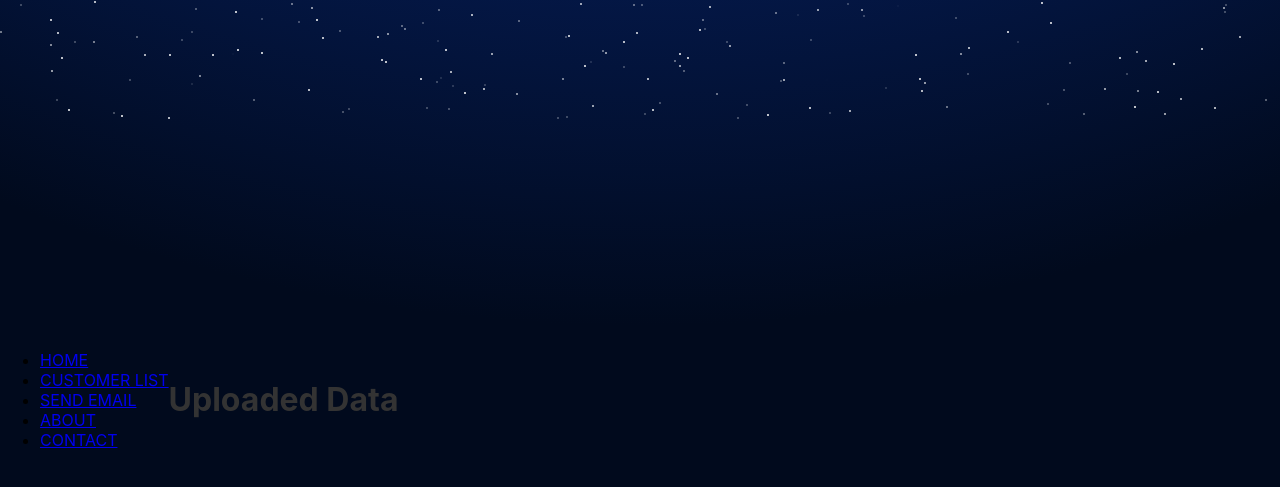
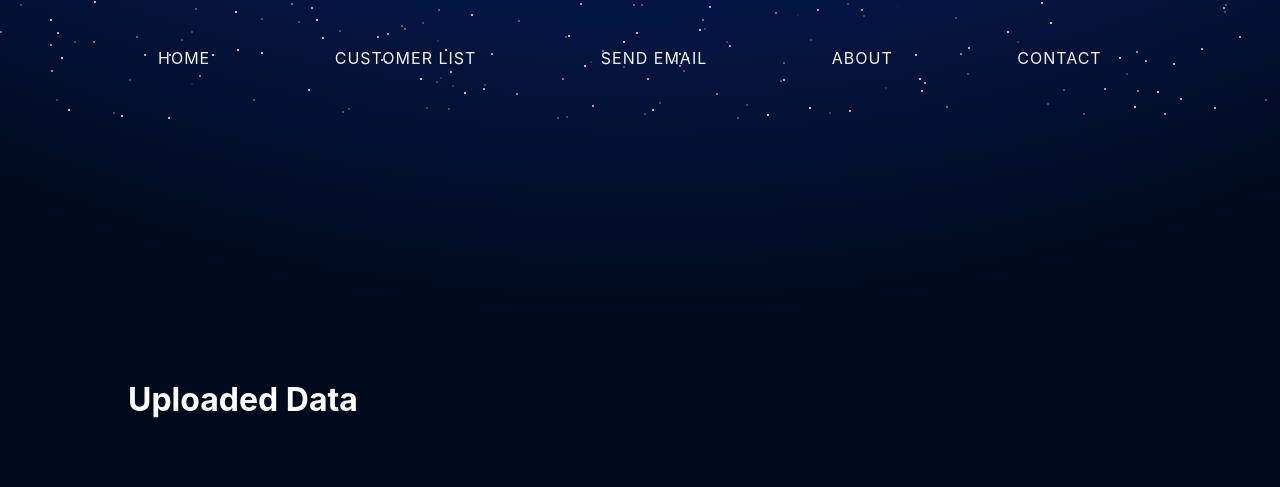
Before and after one commit to madiyarzm/Peppercorn-AI-Back-up, a FastAPI app: page /retrieve-csv-data in a window 1280 px wide. Shown: the top 487 px of the page. Run offline with FastAPI, Linux system fonts and the light colour scheme; data that the repository does not hold is empty.

Commit message:
minor design updates

```diff
--- a/templates/customer_list.html
+++ b/templates/customer_list.html
@@ -200,7 +200,7 @@
     <div class="container1">
         <nav class="shift">
             <ul>
-                <li><a href="#">HOME</a></li>
+                <li><a href="main">HOME</a></li>
                 <li><a href="#">CUSTOMER LIST</a></li>
                 <li><a href="send_email">SEND EMAIL</a></li>
                 <li><a href="#">ABOUT</a></li>
--- a/templates/main.html
+++ b/templates/main.html
@@ -141,7 +141,7 @@
             pointer-events: auto; /* Enable pointer events for the buttons */
         }
         .btn:hover {
-            background-color: #555; /* Lighter grey on hover */
+            background-color: #0512d1; /* Lighter grey on hover */
             transform: translateY(-3px); /* Subtle lift effect */
         }
         .btn {
--- a/templates/uploaded_data.html
+++ b/templates/uploaded_data.html
@@ -45,7 +45,8 @@
         h1 {
             text-align: center;
             margin-top: 20px;
-            color: #333;
+            margin-left: 10%;
+            color: #ffffff;
         }
         .file-container {
             margin: 20px auto;
@@ -89,6 +90,106 @@
 
         .button-container button:hover {
             background-color: #0056b3;
+        }
+
+
+        .container1 {
+            width: 100%;
+            padding: 18px;
+            display: flex;
+            justify-content: flex-start;
+            align-items: center;
+
+            position: absolute;
+            top: 0;
+            left: 0;
+        }
+
+        .container1 li {
+            list-style: none;
+            margin-left: 80px;
+            text-align: center;
+            display: inline;
+        }
+
+        .container1 li a {
+            text-decoration: none;
+            padding: 14px 20px;
+            font-size: 16px;
+            border-radius: 4px;
+            color: #f2f2f2;
+            display: inline-block;
+            text-align: center;
+            letter-spacing: 1px;
+            transition: all .3s ease-in;
+            font-family: "Inter", sans-serif;
+        }
+
+        .container1 li a:hover {
+            background-color: #DDFFD9;
+            background-color: #091e9627;
+            color: rgb(210, 210, 210);
+        }
+
+
+            /* SHIFT */
+        nav.shift ul li a {
+        position:relative;
+        z-index: 1;
+        }
+        nav.shift ul li a:hover {
+        color: #a1a0a0;
+        }
+        nav.shift ul li a:after {
+        display: block;
+        position: absolute;
+        top: 0;
+        border-radius: 3px;
+        left: 0;
+        bottom: 0;
+        right: 0;
+        margin: auto;
+        width: 100%;
+        height: 1px;
+        content: '.';
+        color: transparent;
+        background: #0823ba;
+        visibility: none;
+        opacity: 0;
+        z-index: -1;
+        }
+        nav.shift ul li a:hover:after {
+        opacity: 1;
+        visibility: visible;
+        height: 100%;
+        }
+
+        /* Keyframes */
+        @-webkit-keyframes circle {
+        0% {
+            width: 1px;
+            top: 0;
+            left: 0;
+            bottom: 0;
+            right: 0;
+            margin: auto;
+            height: 1px;
+            z-index: -1;
+            background: #eee;
+            border-radius: 100%;
+        }
+        100% {
+            background: #aaa;
+            height: 5000%;
+            width: 5000%;
+            z-index: -1;
+            top: 0;
+            bottom: 0;
+            left: 0;
+            right: 0;
+            margin: auto;
+            border-radius: 0;
+        }
         }
     </style>
 </head>
```
Also changed, not shown: templates/login.html (+13 -5 lines), templates/register.html (+16 -5 lines).
